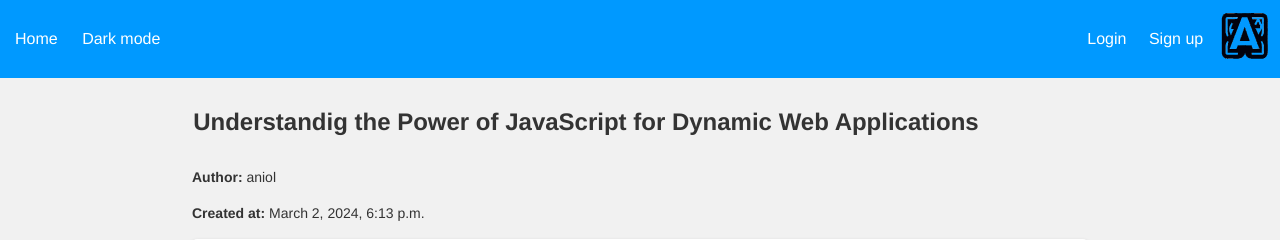
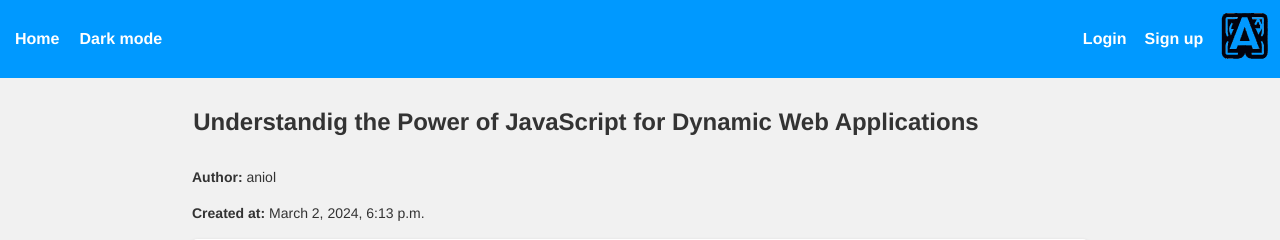
Before and after one commit to Aniol0012/MDP-Activity1, a Django app: page /post/7/ in a window 1280 px wide. Shown: the top 240 px of the page. Run offline with Django 5.2, Linux system fonts and the light colour scheme; data comes from the database, SQL or seed files in the repository; both versions use the stored data as it was after the commit.

Commit message:
style: improved top bar ui

```diff
--- a/templates/base.html
+++ b/templates/base.html
@@ -424,6 +424,11 @@
         transform: translateY(100%);
       }
     }
+
+    .top-link {
+        font-weight: bold;
+        position: absolute;
+    }
   </style>
   {% load static %}
   <body
@@ -431,7 +436,7 @@
   >
     <nav>
       <ul>
-        <li><a href="{% url 'posts_list' %}">Home</a></li>
+        <li><a href="{% url 'posts_list' %}"style="font-weight: bold">Home</a></li>
         <li>
           <a>
             <img
@@ -442,22 +447,22 @@
           </a>
         </li>
         <li>
-          <a href="{% url 'dark_mode' %}">Dark mode</a>
+          <a href="{% url 'dark_mode' %}" class="top-link">Dark mode</a>
         </li>
         {% if not user.is_authenticated %}
         <li>
-          <a href="{% url 'login' %}" style="position: absolute; right: 12%"
+          <a href="{% url 'login' %}" class="top-link" style="right: 12%"
             >Login</a
           >
         </li>
         <li>
-          <a href="{% url 'signup' %}" style="position: absolute; right: 6%"
+          <a href="{% url 'signup' %}" class="top-link" style="right: 6%"
             >Sign up</a
           >
         </li>
         {% else %}
         <li>
-          <a href="{% url 'logout' %}" style="position: absolute; right: 12%"
+          <a href="{% url 'logout' %}" class="top-link" style="right: 8%"
             >Logout</a
           >
         </li>
```
Also changed, not shown: db.sqlite3.
